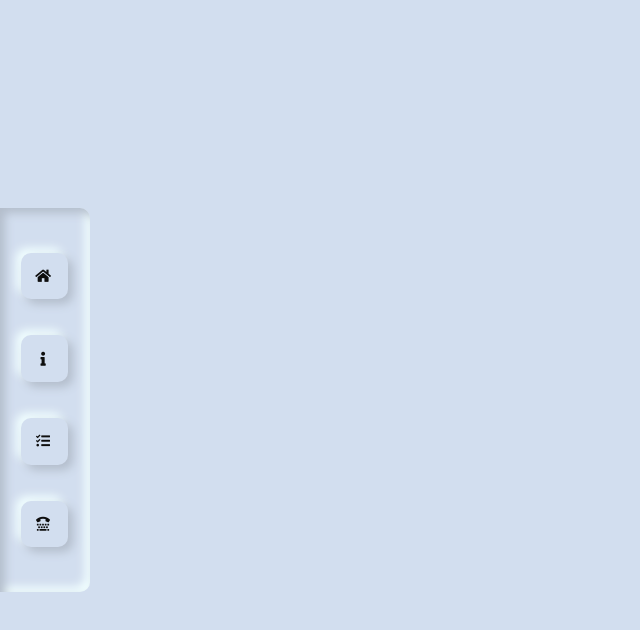
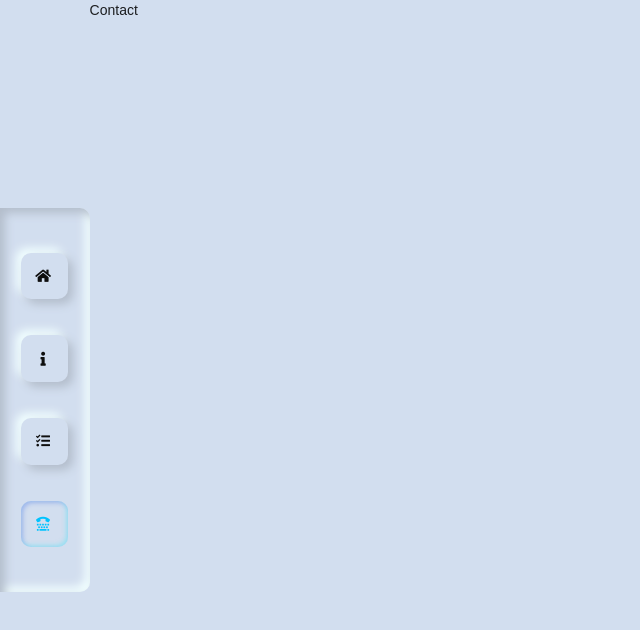
Before and after one commit to KDlamini/Portfolio, a React (Create React App) app: page /contact in a window 1280 px wide. Shown: the top 630 px of the page, without its empty margins (0-640 px from the left). Built offline with nearby package versions, Linux system fonts and the light colour scheme.

Commit message:
Add page Routes on app. - Update Navbar active className. - Update Navbar styling.

```diff
--- a/src/App.js
+++ b/src/App.js
@@ -1,11 +1,21 @@
-// import { Routes, Route} from 'react-router-dom';
+import { Routes, Route } from 'react-router-dom';
 import Navbar from './components/Navbar';
+import Home from './pages/Home';
+import About from './pages/About';
+import Projects from './pages/Projects';
+import Contact from './pages/Contact';
 import './styles/main/App.css';
 
 function App() {
   return (
     <div className="App">
       <Navbar />
+      <Routes>
+        <Route path="/" element={<Home />} />
+        <Route path="/about" element={<About />} />
+        <Route path="/projects" element={<Projects />} />
+        <Route path="/contact" element={<Contact />} />
+      </Routes>
     </div>
   );
 }
--- a/src/components/Navbar.js
+++ b/src/components/Navbar.js
@@ -6,16 +6,16 @@ function Navbar() {
   return (
     <nav className="navbar">
       <div className="nav-list">
-        <NavLink to="/" className="nav-btn" activeclassname="active-navlink">
+        <NavLink to="/" className={(navData) => (navData.isActive ? 'active-navlink' : 'nav-btn')}>
           <i className="home icon active" />
         </NavLink>
-        <NavLink to="/about" className="nav-btn" activeclassname="active-navlink">
+        <NavLink to="/about" className={(navData) => (navData.isActive ? 'active-navlink' : 'nav-btn')}>
           <i className="info icon" />
         </NavLink>
-        <NavLink to="/projects" className="nav-btn" activeclassname="active-navlink">
+        <NavLink to="/projects" className={(navData) => (navData.isActive ? 'active-navlink' : 'nav-btn')}>
           <i className="tasks icon" />
         </NavLink>
-        <NavLink to="/contact" className="nav-btn" activeclassname="active-navlink">
+        <NavLink to="/contact" className={(navData) => (navData.isActive ? 'active-navlink' : 'nav-btn')}>
           <i className="tty icon" />
         </NavLink>
       </div>
--- a/src/pages/About.js
+++ b/src/pages/About.js
@@ -0,0 +1,9 @@
+import React from 'react';
+
+function About() {
+  return (
+    <div>About</div>
+  );
+}
+
+export default About;
--- a/src/pages/Contact.js
+++ b/src/pages/Contact.js
@@ -0,0 +1,9 @@
+import React from 'react';
+
+function Contact() {
+  return (
+    <div>Contact</div>
+  );
+}
+
+export default Contact;
--- a/src/pages/Home.js
+++ b/src/pages/Home.js
@@ -0,0 +1,9 @@
+import React from 'react';
+
+function Home() {
+  return (
+    <div>Home</div>
+  );
+}
+
+export default Home;
--- a/src/pages/Projects.js
+++ b/src/pages/Projects.js
@@ -0,0 +1,9 @@
+import React from 'react';
+
+function Projects() {
+  return (
+    <div>Projects</div>
+  );
+}
+
+export default Projects;
--- a/src/styles/navbar/Navbar.css
+++ b/src/styles/navbar/Navbar.css
@@ -65,8 +65,13 @@
 }
 
 .active-navlink {
-  -webkit-box-shadow: inset 5px 5px 10px #6892a3, inset -5px -5px 10px #8cc6dd;
-          box-shadow: inset 5px 5px 10px #6892a3, inset -5px -5px 10px #8cc6dd;
+  margin: 20% 0;
+  padding: 15%;
+  -webkit-box-shadow: 5px 5px 10px #b3bdcb, -5px -5px 10px #f2ffff;
+          box-shadow: 5px 5px 10px #b3bdcb, -5px -5px 10px #f2ffff;
+  border-radius: 10px;
+  -webkit-box-shadow: inset -2px -2px 4px rgba(103, 228, 245, 0.5), inset 2px 2px 4px rgba(85, 125, 233, 0.4);
+          box-shadow: inset -2px -2px 4px rgba(103, 228, 245, 0.5), inset 2px 2px 4px rgba(85, 125, 233, 0.4);
 }
 
 .active-navlink .icon {
--- a/src/styles/navbar/Navbar.scss
+++ b/src/styles/navbar/Navbar.scss
@@ -1,5 +1,12 @@
 @import '../variables/variables.scss';
 @import '../mixins/mixins.scss';
+
+@mixin nav_button {
+  margin: 20% 0;
+  padding: 15%;
+  box-shadow: $outer-shadow;
+  border-radius: 10px;
+}
 
 .navbar {
   display: flex;
@@ -24,10 +31,7 @@
 }
 
 .nav-btn {
-  margin: 20% 0;
-  padding: 15%;
-  box-shadow: $outer-shadow;
-  border-radius: 10px;
+  @include nav_button;
 }
 
 .nav-btn .icon {
@@ -44,5 +48,11 @@
 }
 
 .active-navlink {
-  @include nav_active;
+  @include nav_button;
+  box-shadow: inset -2px -2px 4px rgba(103, 228, 245, 0.5),
+  inset 2px 2px 4px rgba(85, 125, 233, 0.4);
+
+  .icon {
+      color: $active-color;
+  }
 }
```
Also changed, not shown: src/styles/mixins/mixins.scss (+0 -8 lines), 1 other file (tests, documents, lock files or other folders).
